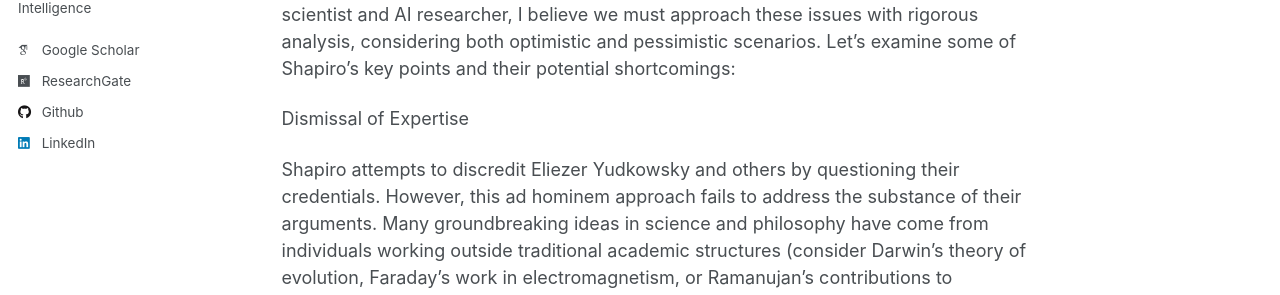
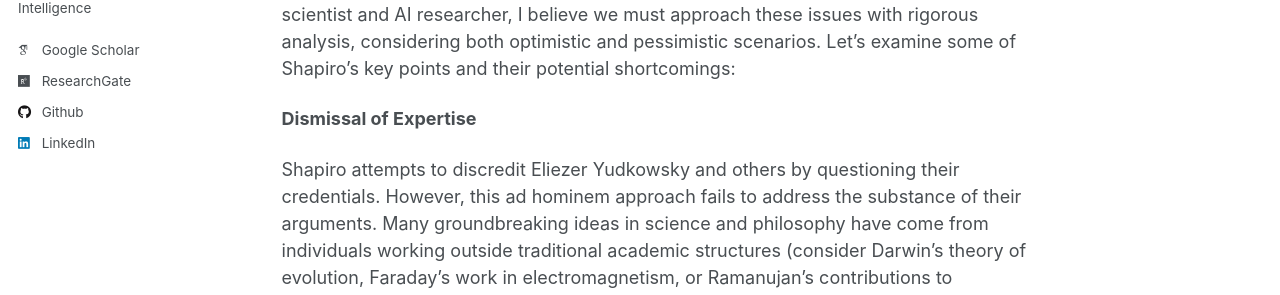
Before and after one commit to TomDuenas/tomduenas.github.io, a Jekyll site: the page built from _posts/2024-09-12-in-defense-of-cautionary-voices.md, in a window 1280 px wide. Shown: the part 365-660 px from the top of the page. Built offline with Jekyll 4.4.1, drawn with Linux system fonts in a browser that asks for light colours; some web fonts are replaced.

```diff
--- a/_posts/2024-09-12-in-defense-of-cautionary-voices.md
+++ b/_posts/2024-09-12-in-defense-of-cautionary-voices.md
@@ -11,7 +11,7 @@ tags:
 In a recent post titled "Deconstructing Doomer Arguments One by One," David Shapiro attempts to dismantle what he terms the "Doomer movement" in AI safety. While Shapiro's optimism is understandable, his arguments warrant careful scrutiny, especially given the potential societal and governmental implications of advanced AI systems.
 As a political scientist and AI researcher, I believe we must approach these issues with rigorous analysis, considering both optimistic and pessimistic scenarios. Let's examine some of Shapiro's key points and their potential shortcomings:
 
-Dismissal of Expertise
+**Dismissal of Expertise**
 
 Shapiro attempts to discredit Eliezer Yudkowsky and others by questioning their credentials. However, this ad hominem approach fails to address the substance of their arguments. Many groundbreaking ideas in science and philosophy have come from individuals working outside traditional academic structures (consider Darwin's theory of evolution, Faraday's work in electromagnetism, or Ramanujan's contributions to mathematics). Yudkowsky's lack of formal credentials does not invalidate his insights, many of which have influenced the field significantly.
 
```
